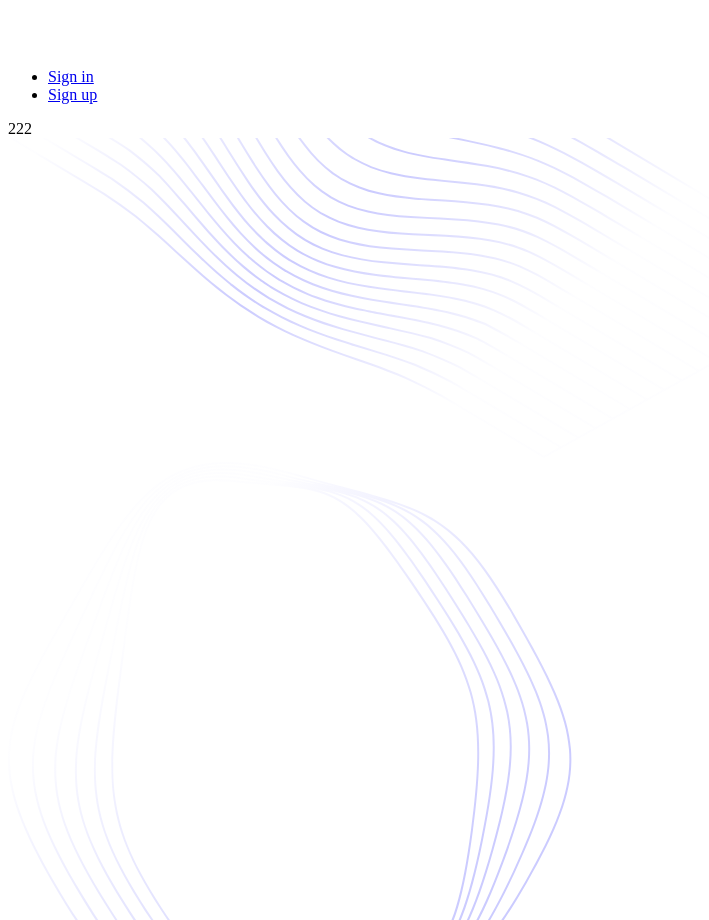
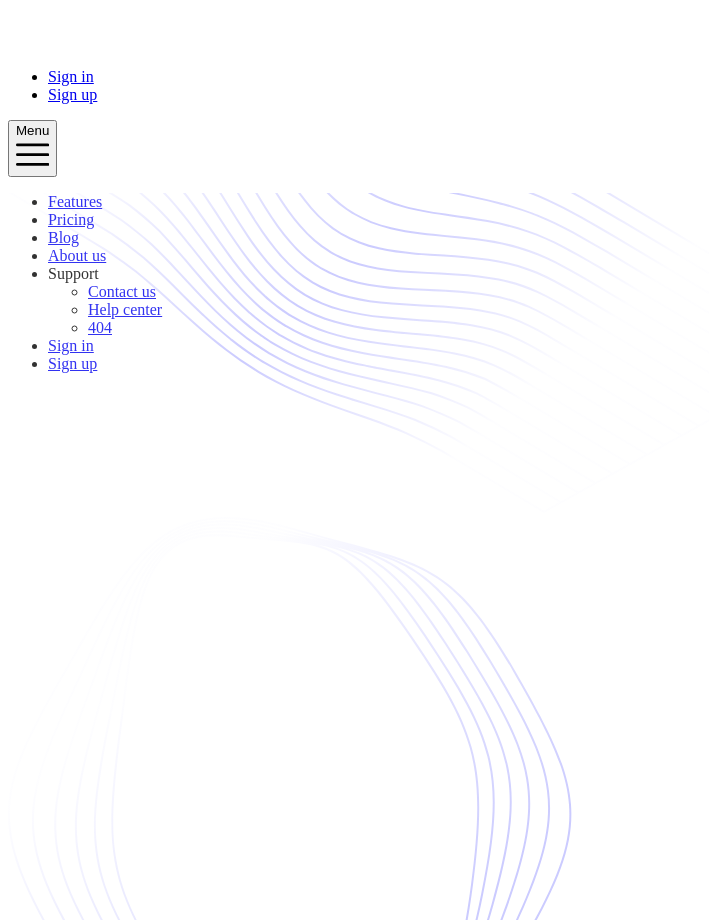
Before and after one commit to many-punch-man/zapt-ui, a Nuxt app: page /Home in a window 1280 px wide. Shown: the part 2540-3460 px from the top of the page, without its empty margins (0-709 px from the left). Built offline with nearby package versions, Linux system fonts and the light colour scheme.

Commit message:
header优化

```diff
--- a/components/Header.vue
+++ b/components/Header.vue
@@ -68,7 +68,66 @@
 
         <!-- 移动端导航栏 -->
         <div class="md:hidden">
-          222
+
+          <!-- Hamburger button -->
+          <button class="hamburger" ref="hamburger" :class="{ active: mobileNavOpen }" aria-controls="mobile-nav"
+                  :aria-expanded="mobileNavOpen" @click="mobileNavOpen = !mobileNavOpen">
+            <span class="sr-only">Menu</span>
+            <svg class="w-6 h-6 fill-current text-gray-300 hover:text-gray-200 transition duration-150 ease-in-out"
+                 viewBox="0 0 24 24" xmlns="http://www.w3.org/2000/svg">
+              <rect y="4" width="24" height="2" rx="1" />
+              <rect y="11" width="24" height="2" rx="1" />
+              <rect y="18" width="24" height="2" rx="1" />
+            </svg>
+          </button>
+
+          <!-- Mobile navigation -->
+          <nav id="mobile-nav" ref="mobileNav"
+               class="absolute top-full z-20 left-0 w-full px-4 sm:px-6 overflow-hidden transition-all duration-300 ease-in-out"
+               :style="[mobileNavOpen ? { maxHeight: mobileNav.scrollHeight + 'px', opacity: 1 } : { maxHeight: 0, opacity: .8 }]">
+            <ul class="bg-gray-800 px-4 py-2">
+              <li>
+                <router-link to="/features" class="flex text-gray-300 hover:text-gray-200 py-2">Features</router-link>
+              </li>
+              <li>
+                <router-link to="/pricing" class="flex text-gray-300 hover:text-gray-200 py-2">Pricing</router-link>
+              </li>
+              <li>
+                <router-link to="/blog" class="flex text-gray-300 hover:text-gray-200 py-2">Blog</router-link>
+              </li>
+              <li>
+                <router-link to="/about" class="flex text-gray-300 hover:text-gray-200 py-2">About us</router-link>
+              </li>
+              <li class="py-2 my-2 border-t border-b border-gray-700">
+                <span class="flex text-gray-300 py-2">Support</span>
+                <ul class="pl-4">
+                  <li>
+                    <router-link to="/contact"
+                                 class="text-sm flex font-medium text-gray-400 hover:text-gray-200 py-2">Contact us</router-link>
+                  </li>
+                  <li>
+                    <router-link to="/help" class="text-sm flex font-medium text-gray-400 hover:text-gray-200 py-2">Help
+                      center</router-link>
+                  </li>
+                  <li>
+                    <router-link to="/404"
+                                 class="text-sm flex font-medium text-gray-400 hover:text-gray-200 py-2">404</router-link>
+                  </li>
+                </ul>
+              </li>
+              <li>
+                <router-link to="/signin"
+                             class="flex font-medium w-full text-purple-600 hover:text-gray-200 py-2 justify-center">Sign
+                  in</router-link>
+              </li>
+              <li>
+                <router-link to="/signup"
+                             class="font-medium w-full inline-flex items-center justify-center border border-transparent px-4 py-2 my-2 rounded-sm text-white bg-purple-600 hover:bg-purple-700 transition duration-150 ease-in-out">Sign
+                  up</router-link>
+              </li>
+            </ul>
+          </nav>
+
         </div>
 
 
@@ -83,4 +142,28 @@
 import {ref} from 'vue'
 
 defineOptions({name: 'Header'})
+
+
+const mobileNavOpen = ref(false)
+const mobileNav = ref()
+const hamburger = ref()
+const clickOutside = (e: MouseEvent) => {
+  if(!mobileNavOpen.value || mobileNav.value.contains(e.target) || hamburger.value.contains(e.target)) return
+  mobileNavOpen.value = false
+}
+
+const keyPress = (e:KeyboardEvent) => {
+  if(!mobileNavOpen.value || e.code!=='27') return
+  mobileNavOpen.value = false
+}
+
+onMounted(() => {
+  document.addEventListener('click', clickOutside)
+  document.addEventListener('keydown', keyPress)
+})
+
+onBeforeUnmount(() => {
+  document.removeEventListener('click', clickOutside)
+  document.removeEventListener('keydown', keyPress)
+})
 </script>
```
